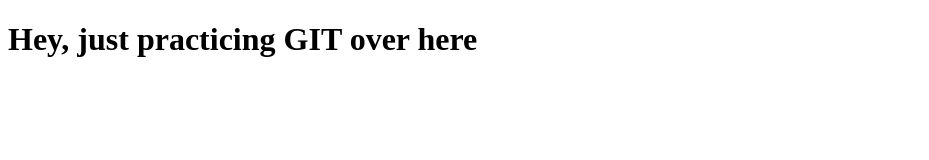
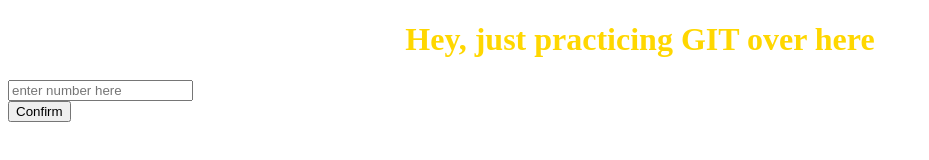
Before and after one commit to mriansabado/testing-git-knowledge, a plain HTML site: page index.html in a window 1280 px wide. Shown: the whole page, without its empty margins (0-929 px from the left). Drawn offline with Linux system fonts and the light colour scheme.

Commit message:
added input and button

```diff
--- a/index.html
+++ b/index.html
@@ -4,9 +4,15 @@
     <meta charset="UTF-8">
     <meta http-equiv="X-UA-Compatible" content="IE=edge">
     <meta name="viewport" content="width=device-width, initial-scale=1.0">
+    <link rel="stylesheet" href="style.css">
     <title>Practice your GIT</title>
 </head>
 <body>
     <h1>Hey, just practicing GIT over here</h1>
+    <form action="input">
+        <input type="text" placeholder="enter number here">
+        <br>
+        <button type="submit">Confirm</button>
+    </form>
 </body>
 </html>
```
